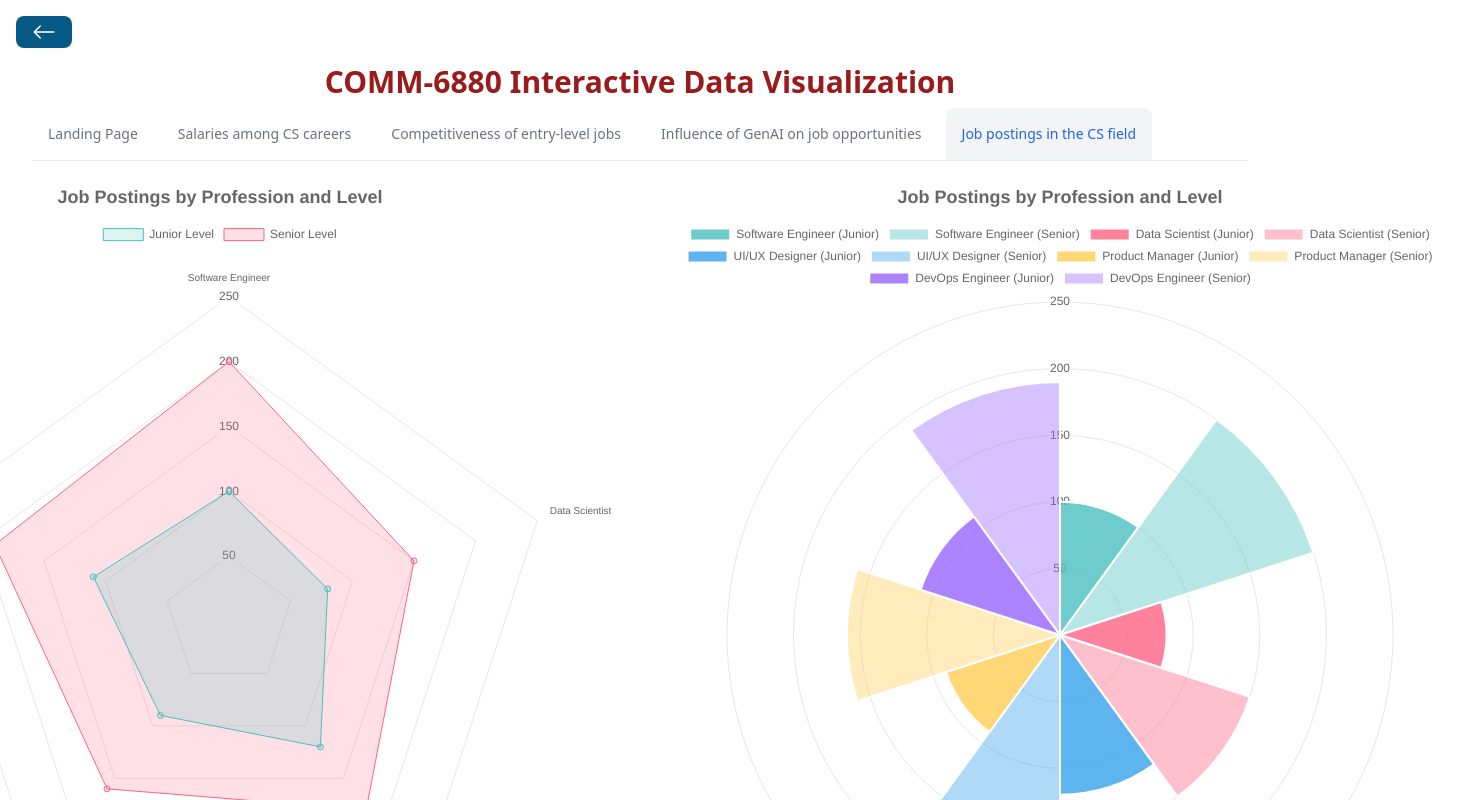
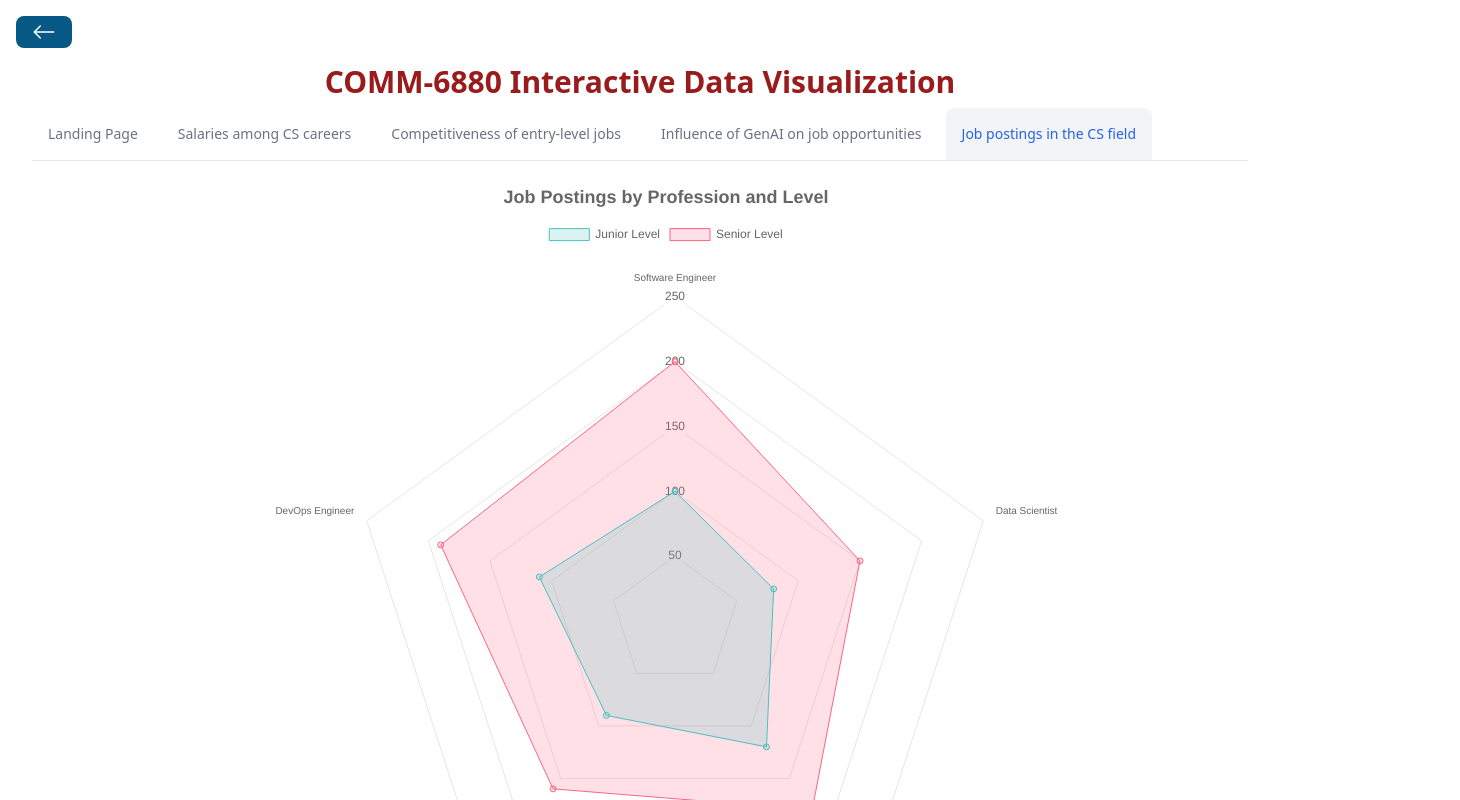
Before and after one commit to Terry9022/RPI-Interactive-Data-Visualization, a React (Vite) app: page /job-postings in a window 1280 px wide. Shown: the top 800 px of the page, 1460 px wide, since content can reach past the window. Built offline with nearby package versions, Linux system fonts and the light colour scheme.

Commit message:
update the format

```diff
--- a/src/pages/JobPostings.jsx
+++ b/src/pages/JobPostings.jsx
@@ -17,7 +17,7 @@
       </div>
       <div
         style={{ width: "70%", height: "800px" }}
-        className="flex justify-center items-center ml-[15%]"
+        className="flex-col justify-center items-center ml-[20%]"
       >
         <JobPostingsChart />
         <div className="m-[20px]"></div>
```
